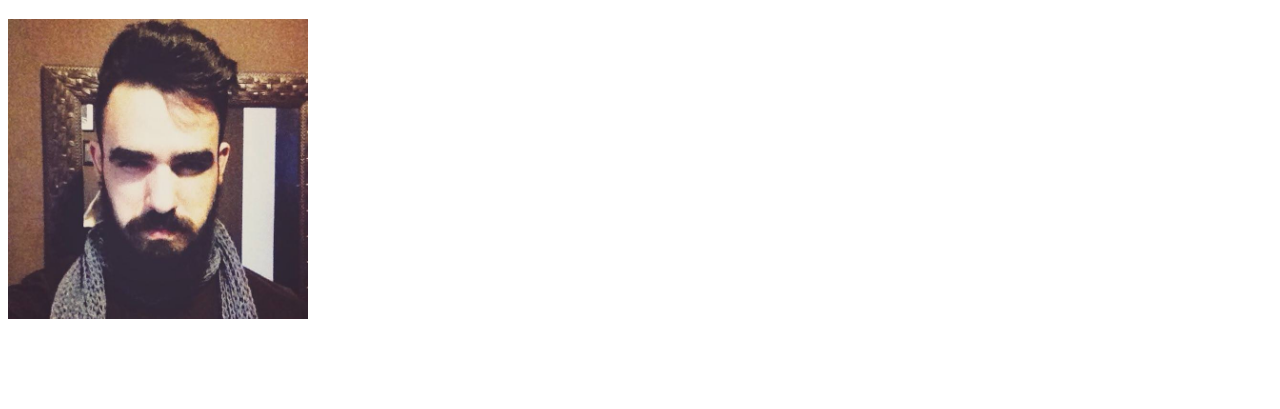
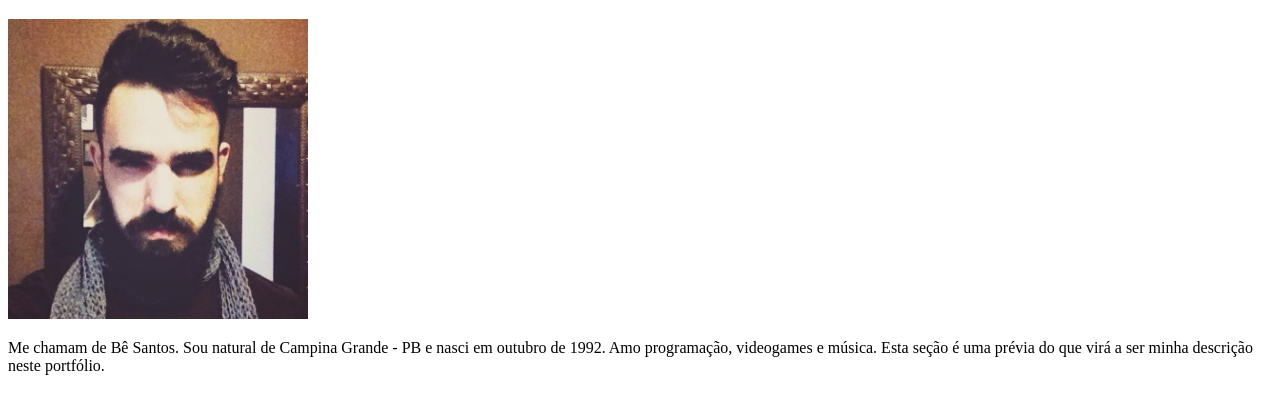
Before and after one commit to glaysonbsantos/glaysonbsantos.github.io, a plain HTML site: page index.html in a window 1280 px wide. Shown: the part 79-488 px from the top of the page. Drawn offline with Linux system fonts and the light colour scheme.

Commit message:
Info: previa da descricao inserida

```diff
--- a/index.html
+++ b/index.html
@@ -10,5 +10,11 @@
     <h1>Glayson Brendown Santos Silva</h1>
     <br />
     <img src="./perfil.jpeg" alt="Minha foto de perfil" width="300px" />
+    <br />
+    <p>
+      Me chamam de Bê Santos. Sou natural de Campina Grande - PB e nasci em
+      outubro de 1992. Amo programação, videogames e música. Esta seção é uma
+      prévia do que virá a ser minha descrição neste portfólio.
+    </p>
   </body>
 </html>
```
